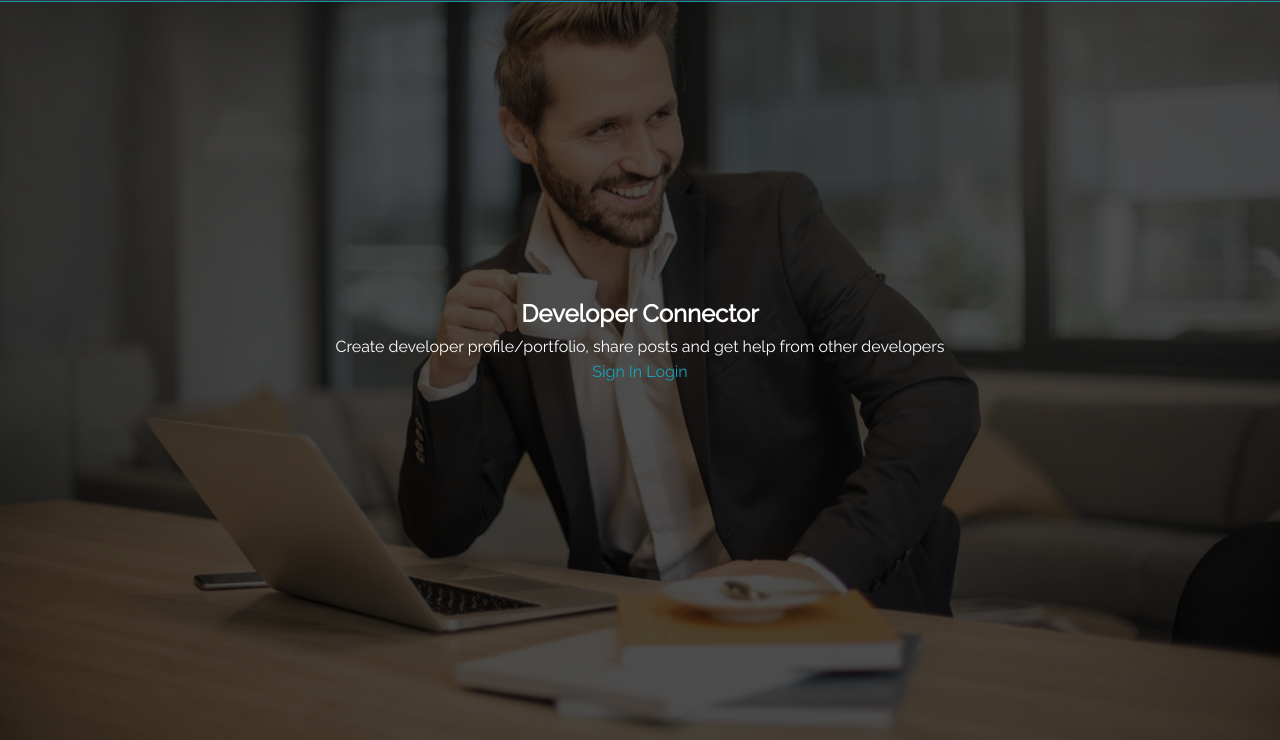
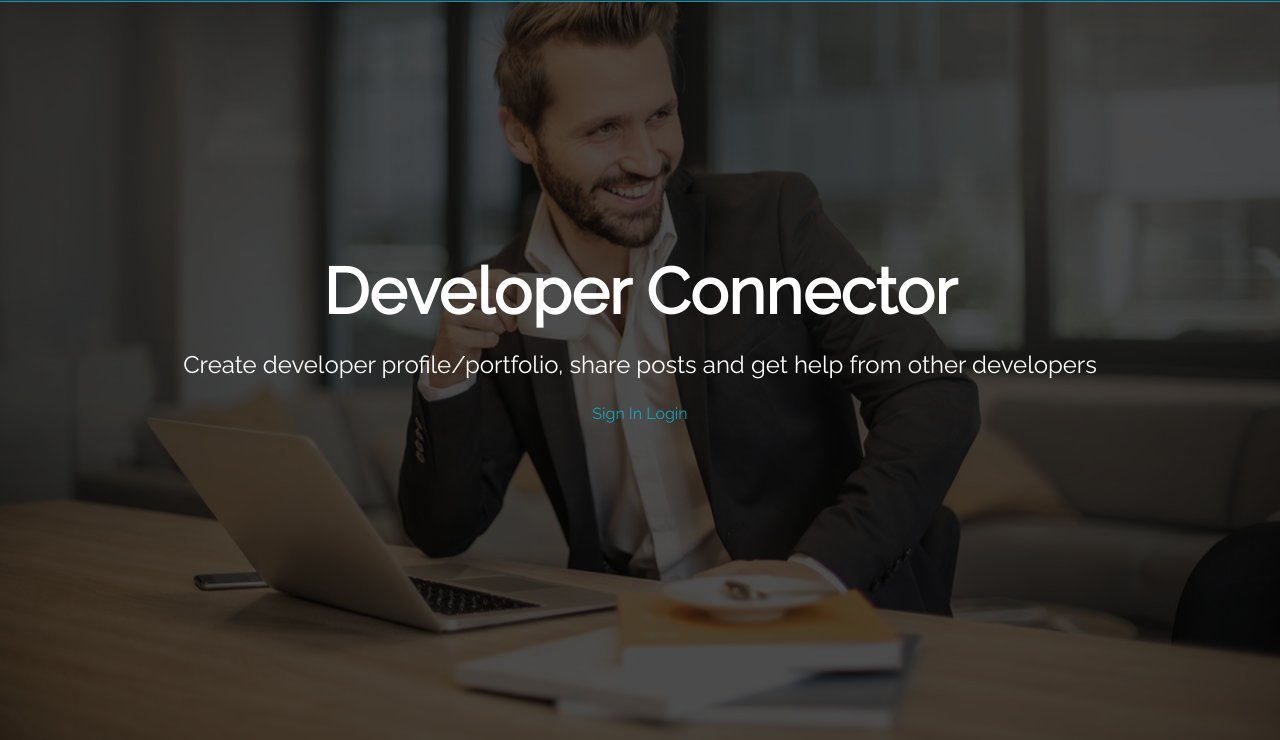
Before and after one commit to julianomacielferreira/social-network-theme, a website built with webpack: page index.html in a window 1280 px wide. Shown: the part 60-800 px from the top of the page. Built offline with nearby package versions, Linux system fonts and the light colour scheme.

Commit message:
Add text CSS styles.

```diff
--- /dev/null
+++ b/scss/_texts.scss
@@ -0,0 +1,17 @@
+// Text styles
+.x-large {
+  font-size: 4rem;
+  line-height: 1.2;
+  margin-bottom: 1rem;
+}
+
+.large {
+  font-size: 3rem;
+  line-height: 1.2;
+  margin-bottom: 1rem;
+}
+
+.lead {
+  font-size: 1.5rem;
+  margin-bottom: 1rem;
+}
--- a/scss/app.scss
+++ b/scss/app.scss
@@ -1,7 +1,8 @@
+@import url("https://fonts.googleapis.com/css?family=Raleway&display=swap");
 @import "./mixins";
 @import "./variables";
-@import url("https://fonts.googleapis.com/css?family=Raleway&display=swap");
 @import "./resets";
+@import "./texts";
 @import "./background";
 @import "./navbar";
 
```
